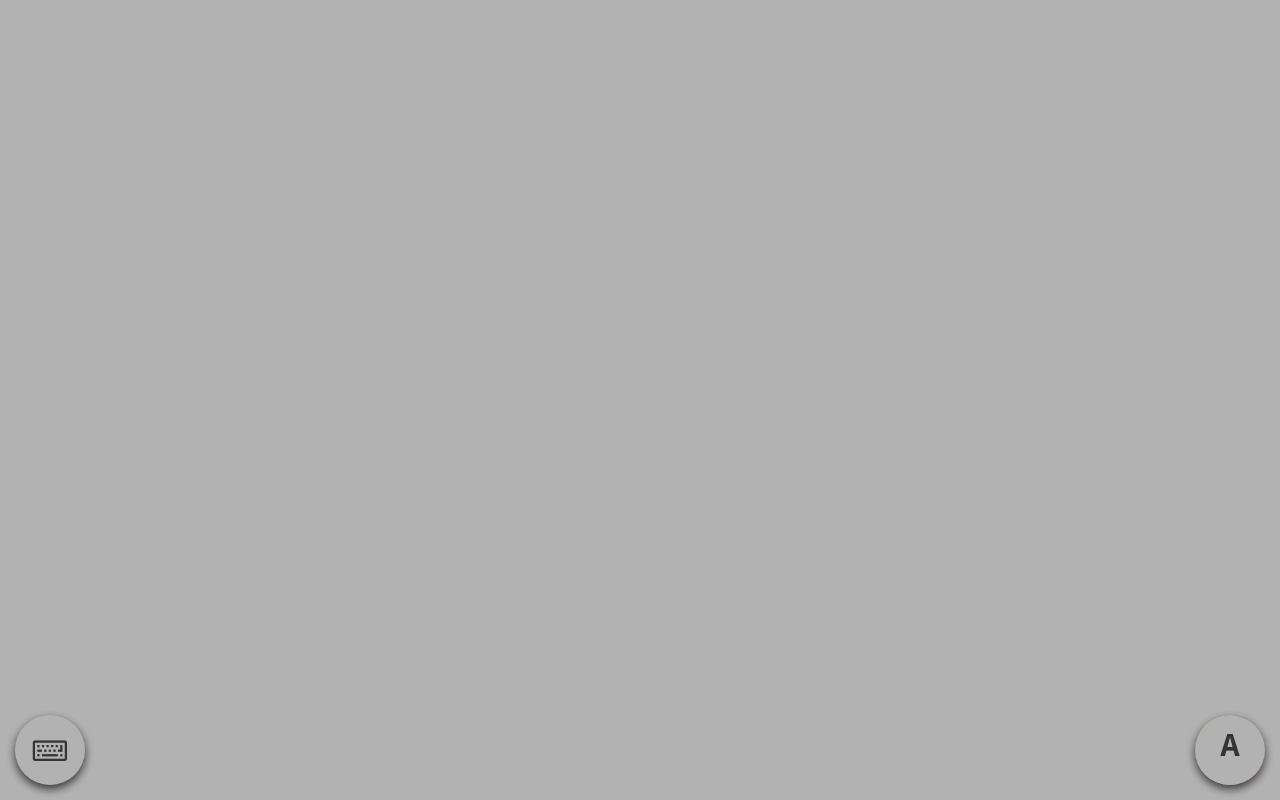
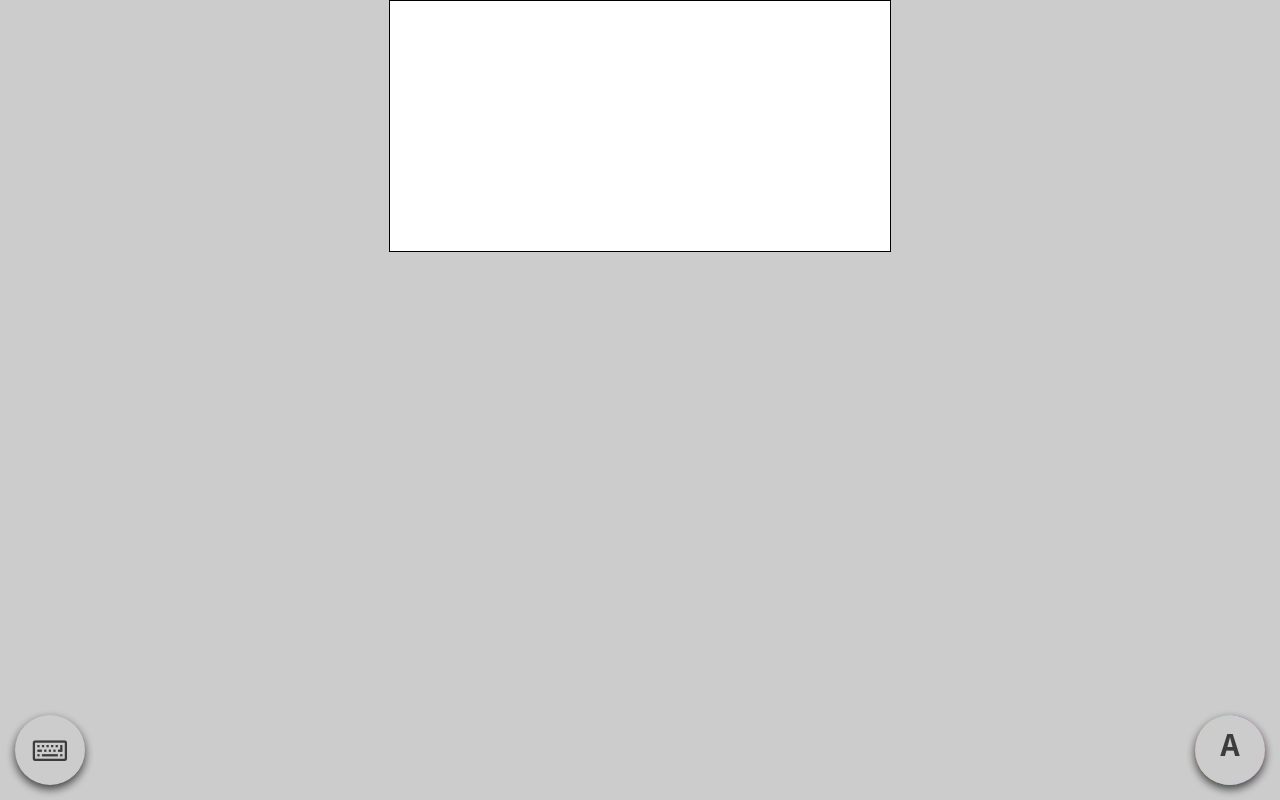
Before and after one commit to jghinestrosa/typing-colors, a website: page app/index.html in a window 1280 px wide. Both pictures are taken after a click on the element 50 px from the left and 750 px from the top of the page. Drawn offline with nearby package versions, Linux system fonts and the light colour scheme; files that its build step writes are made by us from their sources.

Commit message:
Add keyboard panel config and transitions

```diff
--- a/app/index.html
+++ b/app/index.html
@@ -27,7 +27,10 @@
     <div id="show-keyboard" class="round-button">
       <span class="fa fa-keyboard-o fa-2x"></span>
     </div>
-    <div id="dark-background"></div>
+    <div id="dark-background" class="hide"></div>
+    <div id="keyboard-panel-wrapper">
+      <div id="keyboard-panel" class="hide"></div>
+    </div>
     <!-- build:js(.) scripts/vendor.js -->
     <!-- bower:js -->
     <script src="bower_components/jquery/dist/jquery.js"></script>
--- a/app/scripts/main.js
+++ b/app/scripts/main.js
@@ -13,6 +13,9 @@ var TypingColors = (function($) {
 
   // Dark background div
   var $darkBackground;
+
+  // Keyboard panel
+  var $keyboardPanel;
 
   // Canvas position indexes for painting
   var i = 0;
@@ -108,6 +111,10 @@ var TypingColors = (function($) {
 
     setDarkBackground: function(darkBackground) {
       $darkBackground = $(darkBackground);
+    },
+
+    setKeyboardPanel: function(keyboardPanel) {
+      $keyboardPanel = $(keyboardPanel);
     },
 
     getSize: function() {
@@ -286,10 +293,14 @@ var TypingColors = (function($) {
 
     showKeyboardButtonClickHandler: function() {
       $darkBackground.show();
+      $keyboardPanel.parent().show();
 
       // Hack for some browsers
       setTimeout(function() {
-        $darkBackground.css('opacity', '0.3');
+
+        // Show dark background and keyboard panel config
+        $darkBackground.removeClass('hide');
+        $keyboardPanel.removeClass('hide');
       }, 50);
     },
 
@@ -299,7 +310,14 @@ var TypingColors = (function($) {
         $darkBackground.off('transitionend webkitTransitionEnd');
       });
 
-      $darkBackground.css('opacity', '0');
+      $keyboardPanel.on('transitionend webkitTransitionEnd', function() {
+        $keyboardPanel.parent().hide();
+        $keyboardPanel.off('transitionend webkitTransitionEnd');
+      });
+
+      // Hide dark background and keyboard panel config
+      $darkBackground.addClass('hide');
+      $keyboardPanel.addClass('hide');
     }
   };
 
@@ -332,6 +350,7 @@ var TypingColors = (function($) {
   TypingColors.setTextButton($('#change-to-text')[0]);
   TypingColors.setTextContent($('#text-content')[0]);
   TypingColors.setDarkBackground($('#dark-background')[0]);
+  TypingColors.setKeyboardPanel($('#keyboard-panel')[0]);
   TypingColors.setToggleModeButton($toggleModeButton[0]);
   TypingColors.setShowKeyboardButton($showKeyboardButton[0]);
 
--- a/app/styles/main.css
+++ b/app/styles/main.css
@@ -93,10 +93,44 @@ html, body, canvas, #text-content {
   width: 100%;
   height: 100%;
   background: #000000;
-  opacity: 0.0;
+  opacity: 0.2;
   z-index: 9999;
 
   transition-property: opacity;
   transition-duration: 0.5s;
   transition-timing-function: ease-in;
 }
+
+#dark-background.hide {
+  opacity: 0;
+}
+
+#keyboard-panel-wrapper {
+  display: none;
+  position: absolute;
+  top: 0;
+  left: 0;
+  width: 100%;
+  height: 100%;
+}
+
+#keyboard-panel {
+  position: relative;
+  top: 0;
+  width: 500px;
+  height: 250px;
+  display: block;
+  margin: 0 auto;
+  border: 1px solid black;
+  background: white;
+  z-index: 9999;
+
+  transition-property: top;
+  transition-duration: 0.4s;
+  transition-timing-function: ease-out;
+  transition-delay: 0.1s;
+}
+
+#keyboard-panel.hide {
+  top: -255px;
+}
```
